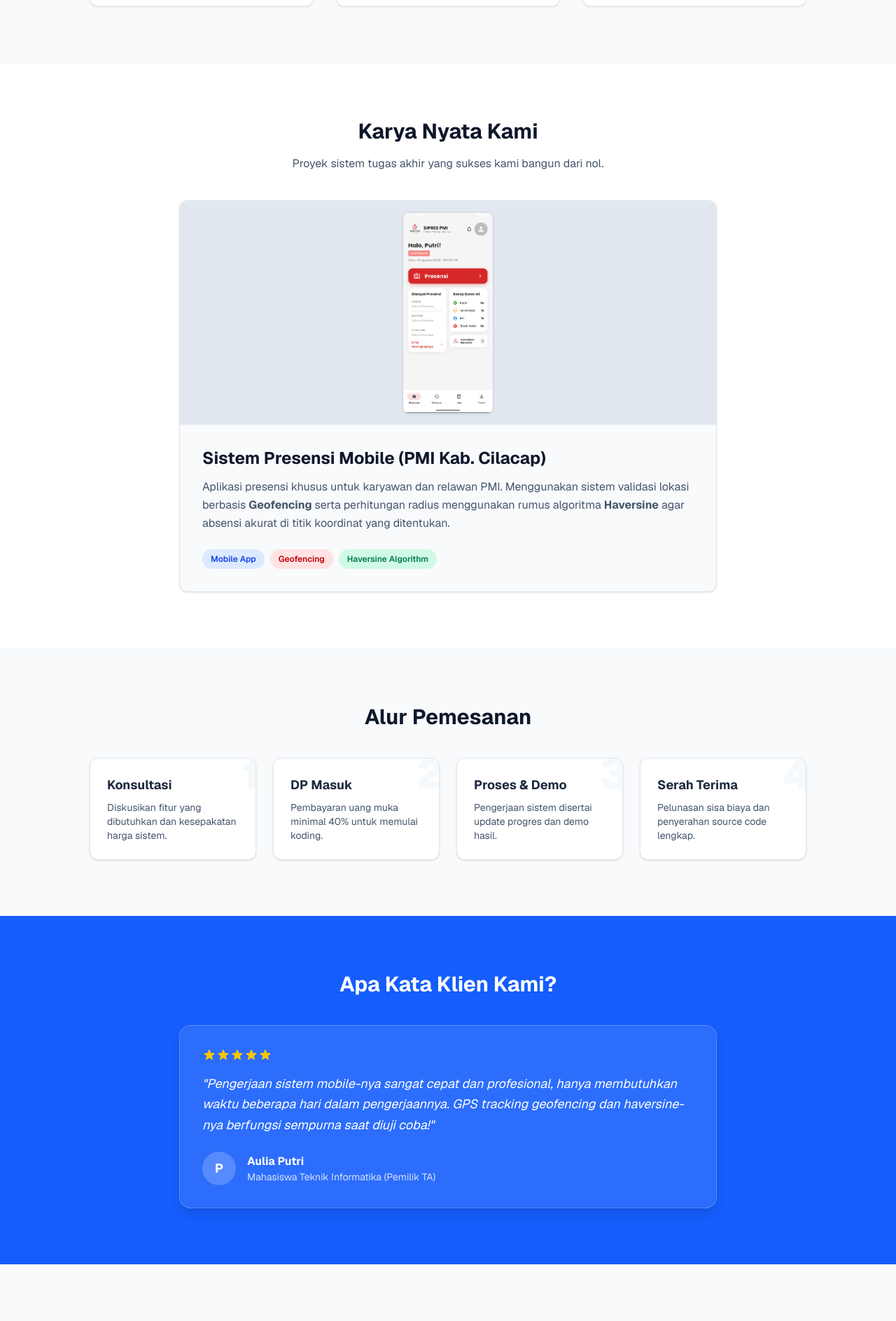
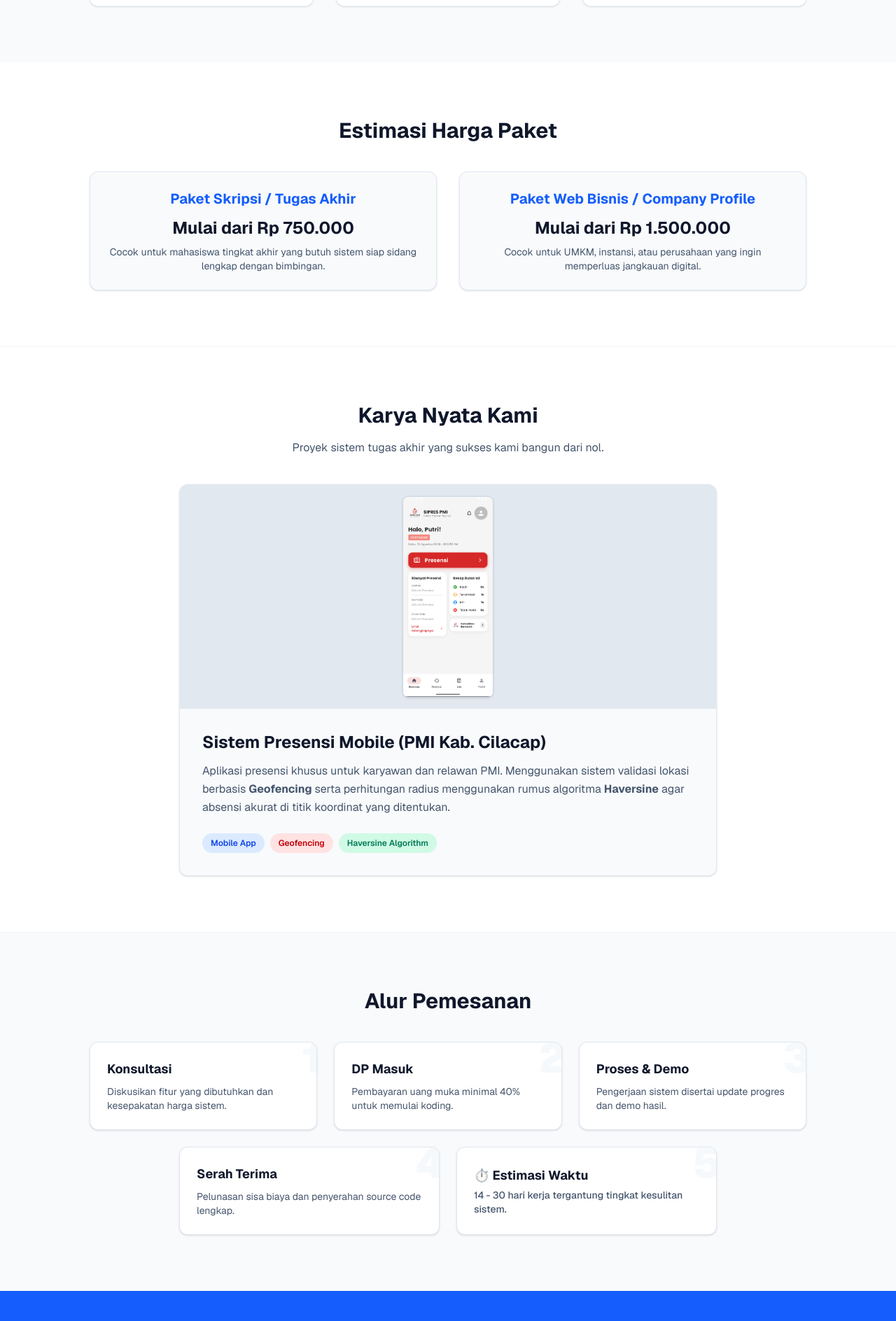
Before and after one commit to Arfilal/jasa-sistem-ta, a Next.js app: page / in a window 1280 px wide. Shown: the part 1372-3260 px from the top of the page at 70% size. Built offline with nearby package versions, Linux system fonts and the light colour scheme.

Commit message:
Update alur pemesanan dan estimasi waktu

```diff
--- a/src/app/page.js
+++ b/src/app/page.js
@@ -191,6 +191,27 @@ export default function Page() {
         </Reveal>
       </section>
 
+      {/* Pricing/Estimasi Harga Section */}
+      <section className="py-20 bg-white dark:bg-slate-800 px-4 transition-colors duration-300">
+        <Reveal>
+          <div className="max-w-5xl mx-auto text-center">
+            <h2 className="text-3xl font-bold mb-10 text-slate-900 dark:text-white">Estimasi Harga Paket</h2>
+            <div className="grid grid-cols-1 md:grid-cols-2 gap-8">
+              <div className="p-6 bg-slate-50 dark:bg-slate-900 border border-slate-200 dark:border-slate-700 rounded-xl shadow-sm">
+                <h3 className="text-xl font-bold mb-3 text-blue-600">Paket Skripsi / Tugas Akhir</h3>
+                <p className="text-2xl font-bold text-slate-900 dark:text-white mb-2">Mulai dari Rp 750.000</p>
+                <p className="text-slate-600 dark:text-slate-400 text-sm">Cocok untuk mahasiswa tingkat akhir yang butuh sistem siap sidang lengkap dengan bimbingan.</p>
+              </div>
+              <div className="p-6 bg-slate-50 dark:bg-slate-900 border border-slate-200 dark:border-slate-700 rounded-xl shadow-sm">
+                <h3 className="text-xl font-bold mb-3 text-blue-600">Paket Web Bisnis / Company Profile</h3>
+                <p className="text-2xl font-bold text-slate-900 dark:text-white mb-2">Mulai dari Rp 1.500.000</p>
+                <p className="text-slate-600 dark:text-slate-400 text-sm">Cocok untuk UMKM, instansi, atau perusahaan yang ingin memperluas jangkauan digital.</p>
+              </div>
+            </div>
+          </div>
+        </Reveal>
+      </section>
+
       {/* PORTFOLIO: Hanya menampilkan 1 karya nyata (Sistem Presensi PMI Putri) */}
       <section className="py-20 bg-white dark:bg-slate-900 px-4 border-t border-slate-100 dark:border-slate-800 transition-colors duration-300">
         <Reveal>
@@ -227,28 +248,40 @@ export default function Page() {
   <Reveal>
     <div className="max-w-5xl mx-auto text-center">
       <h2 className="text-3xl font-bold mb-10 text-slate-900 dark:text-white">Alur Pemesanan</h2>
-            <div className="grid grid-cols-1 md:grid-cols-4 gap-6 text-left">
+
+      {/* Baris 1: Berisi 3 Card di atas */}
+      <div className="grid grid-cols-1 md:grid-cols-3 gap-6 text-left mb-6">
         <div className="bg-white dark:bg-slate-800 p-6 rounded-xl border border-slate-200 dark:border-slate-700 relative overflow-hidden transition-colors shadow-sm">
           <div className="text-slate-100 dark:text-slate-700 font-black text-6xl absolute -top-2 -right-2 opacity-60">1</div>
-                <h4 className="font-bold text-lg mb-2 relative z-10 dark:text-white">Konsultasi</h4>
+          <h4 className="font-bold text-lg mb-2 relative z-10 text-slate-900 dark:text-white">Konsultasi</h4>
           <p className="text-sm text-slate-600 dark:text-slate-400 relative z-10">Diskusikan fitur yang dibutuhkan dan kesepakatan harga sistem.</p>
         </div>
         <div className="bg-white dark:bg-slate-800 p-6 rounded-xl border border-slate-200 dark:border-slate-700 relative overflow-hidden transition-colors shadow-sm">
           <div className="text-slate-100 dark:text-slate-700 font-black text-6xl absolute -top-2 -right-2 opacity-60">2</div>
-                <h4 className="font-bold text-lg mb-2 relative z-10 dark:text-white">DP Masuk</h4>
+          <h4 className="font-bold text-lg mb-2 relative z-10 text-slate-900 dark:text-white">DP Masuk</h4>
           <p className="text-sm text-slate-600 dark:text-slate-400 relative z-10">Pembayaran uang muka minimal 40% untuk memulai koding.</p>
         </div>
         <div className="bg-white dark:bg-slate-800 p-6 rounded-xl border border-slate-200 dark:border-slate-700 relative overflow-hidden transition-colors shadow-sm">
           <div className="text-slate-100 dark:text-slate-700 font-black text-6xl absolute -top-2 -right-2 opacity-60">3</div>
-                <h4 className="font-bold text-lg mb-2 relative z-10 dark:text-white">Proses & Demo</h4>
+          <h4 className="font-bold text-lg mb-2 relative z-10 text-slate-900 dark:text-white">Proses & Demo</h4>
           <p className="text-sm text-slate-600 dark:text-slate-400 relative z-10">Pengerjaan sistem disertai update progres dan demo hasil.</p>
         </div>
+      </div>
+
+      {/* Baris 2: Berisi 2 Card di bawah (diatur agar otomatis rata tengah) */}
+      <div className="grid grid-cols-1 md:grid-cols-2 gap-6 text-left max-w-3xl mx-auto">
         <div className="bg-white dark:bg-slate-800 p-6 rounded-xl border border-slate-200 dark:border-slate-700 relative overflow-hidden transition-colors shadow-sm">
           <div className="text-slate-100 dark:text-slate-700 font-black text-6xl absolute -top-2 -right-2 opacity-60">4</div>
-                <h4 className="font-bold text-lg mb-2 relative z-10 dark:text-white">Serah Terima</h4>
+          <h4 className="font-bold text-lg mb-2 relative z-10 text-slate-900 dark:text-white">Serah Terima</h4>
           <p className="text-sm text-slate-600 dark:text-slate-400 relative z-10">Pelunasan sisa biaya dan penyerahan source code lengkap.</p>
         </div>
+        <div className="bg-white dark:bg-slate-800 p-6 rounded-xl border border-slate-200 dark:border-slate-700 relative overflow-hidden transition-colors shadow-sm flex flex-col justify-center">
+          <div className="text-slate-100 dark:text-slate-700 font-black text-6xl absolute -top-2 -right-2 opacity-60">5</div>
+          <h4 className="font-bold text-lg mb-1 relative z-10 text-slate-900 dark:text-white">⏱️ Estimasi Waktu</h4>
+          <p className="text-sm text-slate-600 dark:text-slate-400 relative z-10 font-medium">14 - 30 hari kerja tergantung tingkat kesulitan sistem.</p>
         </div>
+      </div>
+
     </div>
   </Reveal>
 </section>
```
Lines whose indentation alone changed are shown as unchanged.
